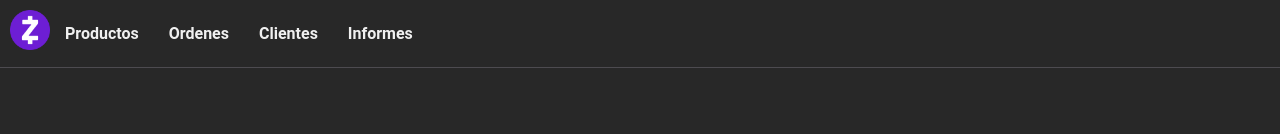
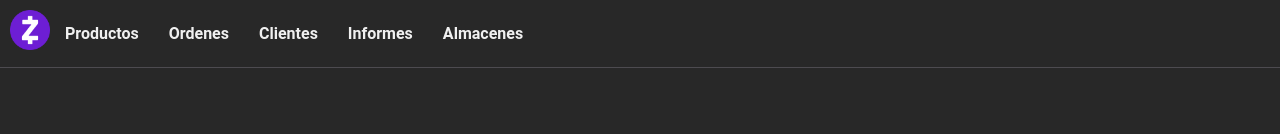
Before and after one commit to PerroWachooo/tbd-lab2-frontend, a Nuxt app: page /informes in a window 1280 px wide. Shown: the top 134 px of the page. Built offline with nearby package versions, Linux system fonts and the light colour scheme.

Commit message:
Probando, funciona

```diff
--- a/components/Header.vue
+++ b/components/Header.vue
@@ -13,6 +13,7 @@
           <li><a href="/clientes/ordenes">Ordenes</a></li>
           <li><a href="/clientes">Clientes</a></li>
           <li><a href="/informes">Informes</a></li>
+          <li><a href="/almacenes">Almacenes</a></li>
         </ul>
       </nav>
     </div>
--- a/pages/almacenes/index.vue
+++ b/pages/almacenes/index.vue
@@ -3,10 +3,11 @@
   <Header />
 
   <div class="background">
+    <br><br><br><br>
     <h1 class="lexend-deca-title">Almacenes</h1>
 
  <!-- Espacio -->
-    <br><br><br><br>
+    <br><br><br><br><br><br><br><br>
 
     <v-container>
       <v-row>
```
